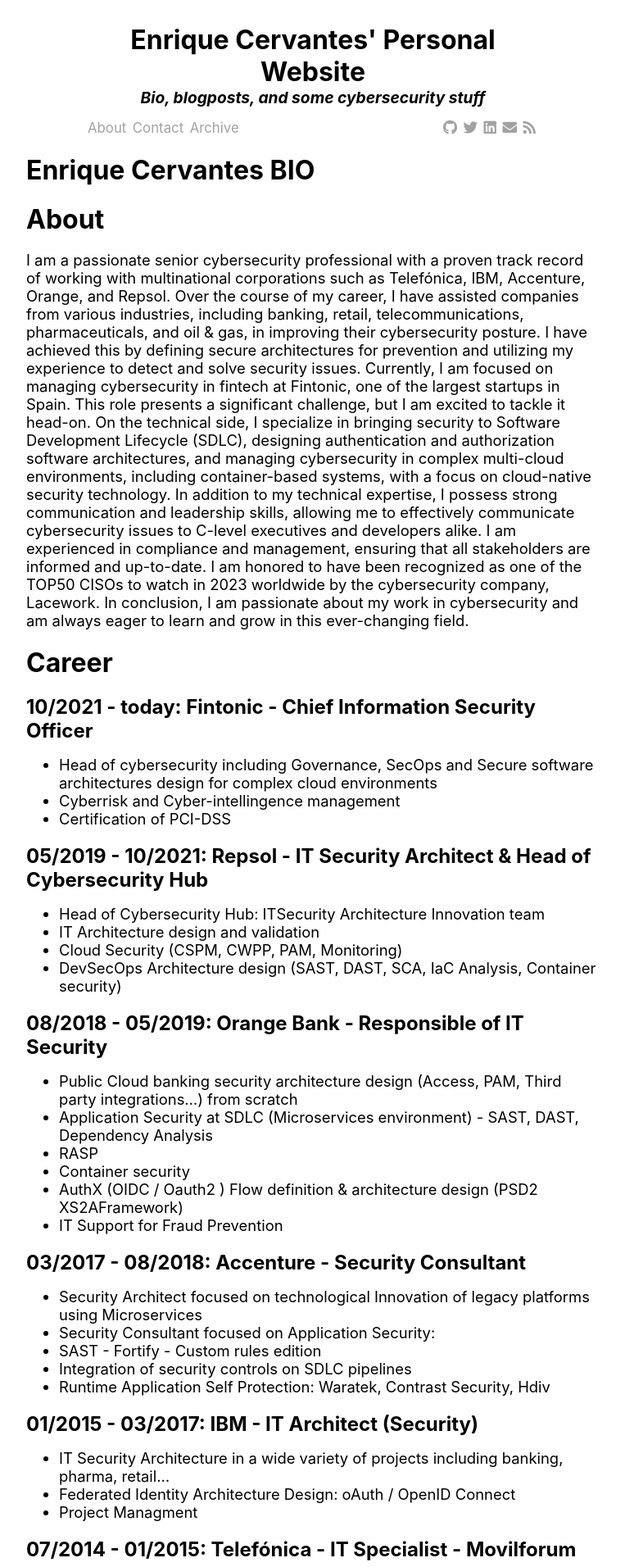
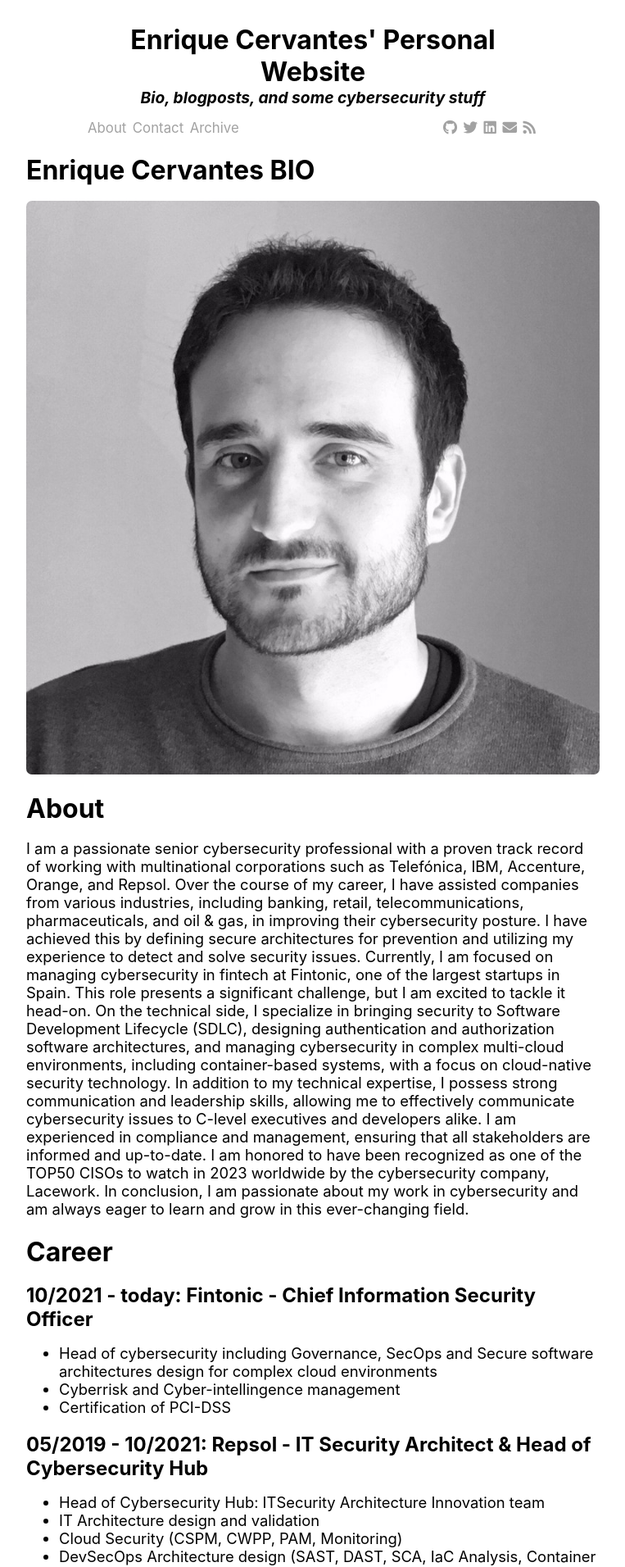
Before and after one commit to cervantestech/cervantestech.github.io, a Jekyll site: the page built from about.md, in a window 1280 px wide. Shown: the top 1912 px of the page at 82% size, without its empty margins (258-1021 px from the left). Built offline with Jekyll 4.4.1, drawn with Linux system fonts in a browser that asks for light colours; nearby versions of some CDN libraries.

Commit message:
poniendo foto

```diff
--- a/about.md
+++ b/about.md
@@ -1,10 +1,11 @@
 ---
 layout: default
 title: About
-image: /assets/img/fotoAbout.png
 ---
 
 # [Enrique Cervantes BIO](https://www.linkedin.com/in/enriquecervantes/)
+
+![A test image](/assets/img/fotoAbout.png)
 
 # About
 
```
